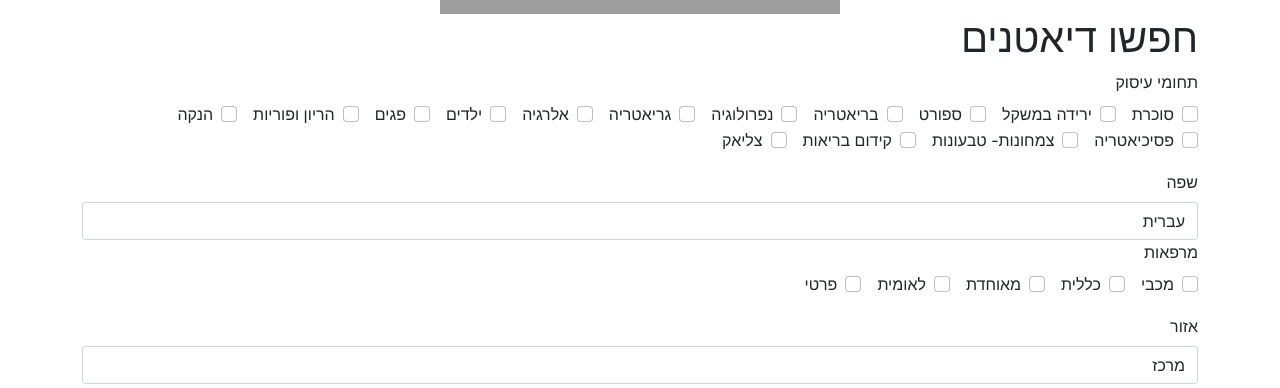
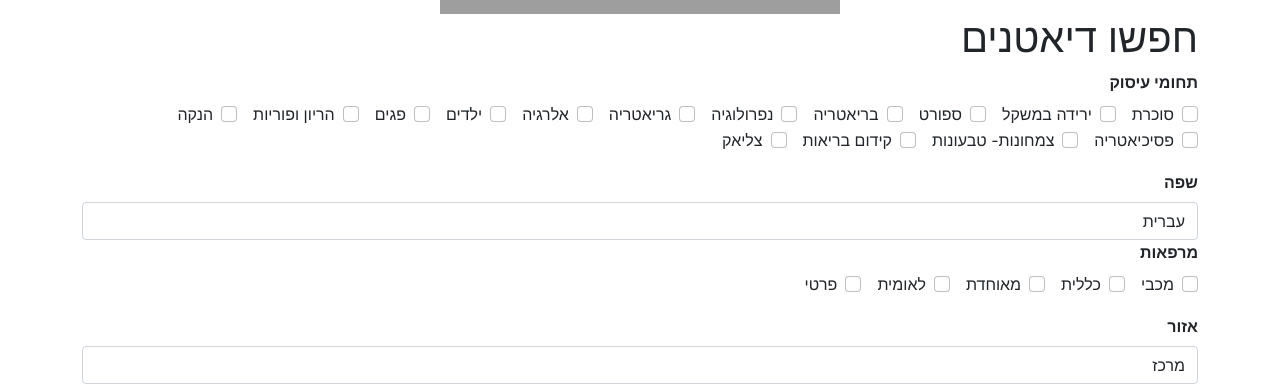
Before and after one commit to TamarCY/Dietitian-Locate, a React (Create React App) app: page / in a window 1280 px wide. Shown: the part 342-730 px from the top of the page. Built offline with nearby package versions, Linux system fonts and the light colour scheme; grey boxes are pictures that could not be loaded.

Commit message:
before font awsom

```diff
--- a/src/pages/EditPage.css
+++ b/src/pages/EditPage.css
@@ -19,3 +19,7 @@ html{
     margin: 0;
     padding:0;
 }
+
+.form-label{
+    font-weight: bold;
+}
--- a/src/pages/ResPage.js
+++ b/src/pages/ResPage.js
@@ -22,12 +22,13 @@ class ResPage extends React.Component {
         console.log(this.props.results);
 
         for (let i=0; i<this.props.results.length; i++){
-            const rowContent = <tr>
-                <td><img className="img-fluid" src={this.props.results[i].imgUrl}/></td>
+            const rowContent = <tr >
+                <td><img className="img-fluid w-50" src={this.props.results[i].imgUrl}/></td>
                 <td>{this.props.results[i].fname}</td>
                 <td>{this.props.results[i].lname}</td>
                 <td>{this.props.results[i].phone}</td>
-                <td>{this.props.results[i].email}</td>
+                <td><a></a>{this.props.results[i].email}</td>
+
 
                 {/* <td>{this.props.results[i].clinics}</td> */}
             </tr>
```
Also changed, not shown: 1 other file (tests, documents, lock files or other folders).
